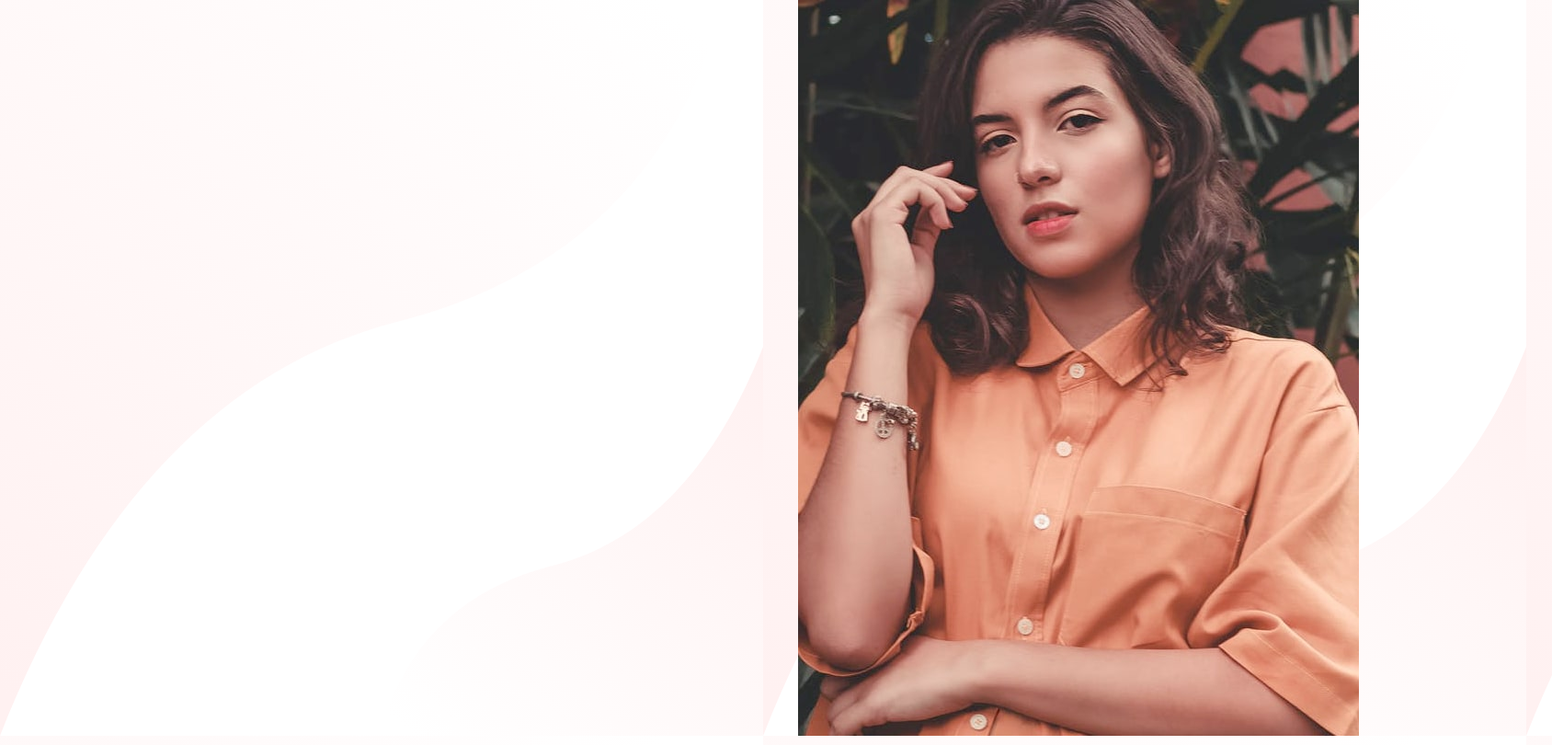
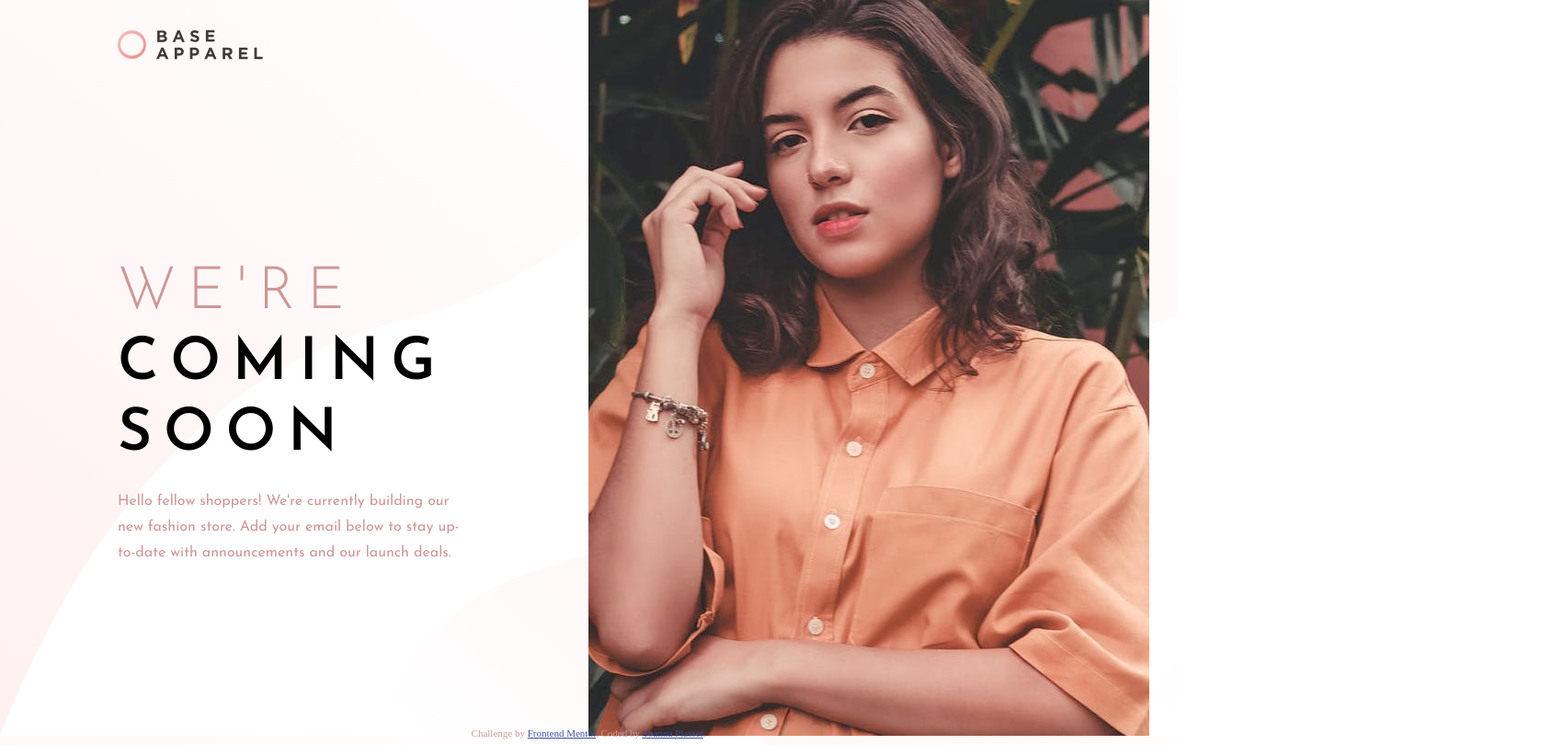
Before and after one commit to Yoanna-P/base-apparel, a plain HTML site: page index.html in a window 1280 px wide. Shown: the top 810 px of the page at 92% size, 1688 px wide, since content can reach past the window. Drawn offline with Linux system fonts and the light colour scheme.

Commit message:
new grid features

```diff
--- a/index.html
+++ b/index.html
@@ -10,17 +10,15 @@
 
   <title>Base Apparel coming soon page</title>
   <link href="https://fonts.googleapis.com/css2?family=Josefin+Sans:wght@300;400;600&display=swap" rel="stylesheet">
-
   <link rel="stylesheet" href="styles.css">
 
 </head>
 
 <body>
   <div class=container>
-    <img class="logo" src="images/logo.svg" alt="logo">
+    <img src="images/logo.svg" class="logo" alt="logo">
     <div class="text">
-      <h1 class="rosa">We're </h1>
-      <h1 class="bold"> coming soon</h1>
+      <h1><span class="rosa">We're </span>coming soon</h1>
       <p>Hello fellow shoppers! We're currently building our new fashion store.
         Add your email below to stay up-to-date with announcements and our launch deals.
       </p>
@@ -33,7 +31,7 @@
   <footer>
     <p class="attribution">
       Challenge by <a href="https://www.frontendmentor.io?ref=challenge" target="_blank">Frontend Mentor</a>.
-      Coded by <a href="#">Your Name Here</a>.
+      Coded by <a href="#">Yoanna Plasser</a>.
     </p>
   </footer>
 </body>
--- a/styles.css
+++ b/styles.css
@@ -1,49 +1,79 @@
-
 body {
-    margin:0;
+    margin: 0;
     background-image: url(images/bg-pattern-desktop.svg);
     background-repeat: repeat;
 }
+
 .container {
-    display:grid;
-    grid-template-columns: 60% 40%;
-    grid-template-rows: 10% 90%;
+    display: grid;
+    grid-template-columns: repeat(auto-fit, minmax(375px, 1fr));
+    grid-template-rows: auto 1fr;
+    grid-template-areas:
+        "logo hero"
+        "content hero"
+    ;
 }
 
 .logo {
-grid-area: header;
+    grid-area: logo;
+    padding-left: 20%;
+    padding-top: 5%;
 }
 
 .text {
-grid-area: content;
+    grid-area: content;
+    align-self: center;
+    padding: 10% 20% 10% 20%;
+    font-family: 'Josefin Sans', sans-serif;
+
 }
 
 .hero {
-grid-area: hero;
-grid-column: 2/3;
-grid-row:1/3;
-margin-top:-50px;
+    grid-area: hero;
+    background-attachment: fixed;
 }
 
-.text{
-    margin-top: 150px;
-    font-family: 'Josefin Sans', sans-serif;
-    padding: 50px 150px 0 100px;
+h1 {
+    text-transform: uppercase;
+    font-size: 4em;
+    line-height: 1.2em;
+    letter-spacing: 0.2em;
 }
 
-img {
-    padding: 50px 150px 0 100px;
+.rosa {
+    color: #CE9797;
+    font-weight: 300;
 }
 
-h1>.rosa {
-    color: red;
+p {
+    margin-top: -1.5em;
+    color: #CE9797;
+    line-height: 175%;
+    font-weight: 400;
+}
+
+@media (max-width: 600px) {
+    .container {
+        grid-template-columns: 1fr;
+        grid-template-rows: 10% 30% 60%;
+        grid-template-areas:
+            "logo"
+            "hero"
+            "content"
+        ;
+    }
+
+    .hero {
+        width: 375px;
+        height: 200px;
+    }
 }
 
 .attribution {
     font-size: 11px;
     text-align: center;
-  }
+}
 
-  .attribution a {
+.attribution a {
     color: hsl(228, 45%, 44%);
-  }
+}
```
